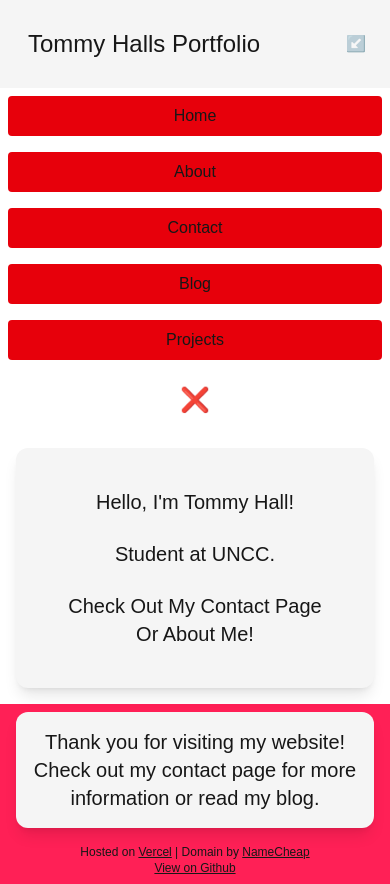
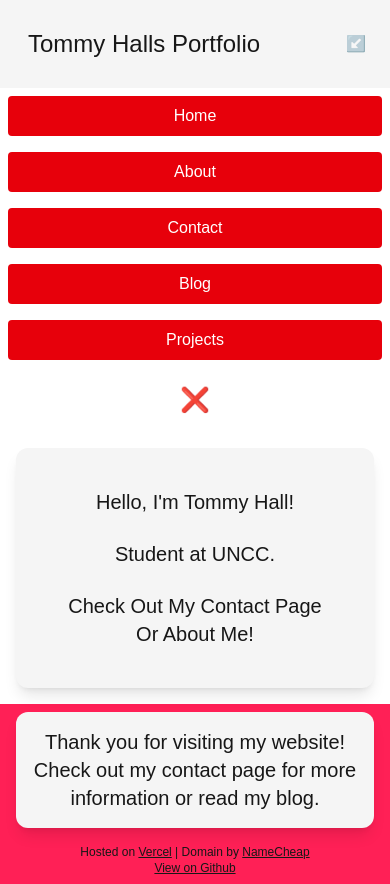
Before and after one commit to TeejMcSteez/nextWebsite, a Next.js app: page / in a window 390 px wide. Both pictures are taken after a click on the button "MENU ☰". Built offline with nearby package versions, Linux system fonts and the light colour scheme.

Commit message:
Navbar and blog UI updates

```diff
--- a/src/components/BlogList.jsx
+++ b/src/components/BlogList.jsx
@@ -11,7 +11,7 @@ export default function BlogList({ posts }) {
           <li key={slug}>
             <Link href={`/blog/${slug}`}>
               <div className="flex flex-col justify-center items-center bg-neutral-100 dark:bg-zinc-900 p-4 shadow-md hover:shadow-xl transition-shadow duration-300 rounded-sm m-2">
-                <h2 className="justify-center text-center text-3xl bg-neutral-100 dark:text-black hover:bg-red-800 rounded-xl p-3">{frontmatter.title}</h2>
+                <h2 className="justify-center text-center text-3xl bg-neutral-100 dark:text-black hover:bg-red-800 hover:text-white rounded-xl p-3">{frontmatter.title}</h2>
                 <p className="text-center ">Added: {frontmatter.date ? frontmatter.date : "No Date In Metadata"}</p>
               </div>
             </Link>
--- a/src/components/Navbar.jsx
+++ b/src/components/Navbar.jsx
@@ -19,21 +19,21 @@ export default function NavBar() {
             </nav>
 
             <button className='md:hidden text-white m-2 p-2 rounded-xl dark:bg-zinc-900' onClick={() => setIsOpen(!isOpen)}>
-                {isOpen ? <a className='animate-pulse hover:animate-ping'>↙️</a> : <a className='bg-black p-2 rounded hover:animate-pulse'>MENU ☰</a>}
+                {isOpen ? <a className='animate-pulse hover:animate-ping'>↙️</a> : <a className='bg-black p-2 rounded hover:animate-pulse' href='#'>MENU ☰</a>}
             </button>
 
         </header>
         <div>
             {isOpen && (
                 <div className='flex flex-col justify-end text-center'>
-                    <a href="/" className="m-2 px-3 py-2 bg-red-600 rounded hover:bg-red-800">Home</a>
-                    <a href="/about" className="m-2 px-3 py-2 bg-red-600 rounded hover:bg-red-800">About</a>
-                    <a href="/contact" className="m-2 px-3 py-2 bg-red-600 rounded hover:bg-red-800">Contact</a>
-                    <a href="/blog" className="m-2 px-3 py-2 bg-red-600 rounded hover:bg-red-800">Blog</a>
-                    <a href="/projects" className="m-2 px-3 py-2 bg-red-600 rounded hover:bg-red-800">Projects</a>
+                    <a href="/" className="m-2 px-3 py-2 bg-red-600 rounded hover:bg-red-800 text-white">Home</a>
+                    <a href="/about" className="m-2 px-3 py-2 bg-red-600 rounded hover:bg-red-800 text-white">About</a>
+                    <a href="/contact" className="m-2 px-3 py-2 bg-red-600 rounded hover:bg-red-800 text-white">Contact</a>
+                    <a href="/blog" className="m-2 px-3 py-2 bg-red-600 rounded hover:bg-red-800 text-white">Blog</a>
+                    <a href="/projects" className="m-2 px-3 py-2 bg-red-600 rounded hover:bg-red-800 text-white">Projects</a>
 
                     <button className='text-white m-2 p-2' onClick={() => setIsOpen(!isOpen)}>
-                        {isOpen ? <a className='hover:bg-black hover:animate-pulse p-2 rounded text-2xl'>❌</a> : ""}
+                        {isOpen ? <a className='hover:bg-black hover:animate-pulse p-2 rounded text-2xl' href='#'>❌</a> : ""}
                     </button>
                 </div>
             )}
```
